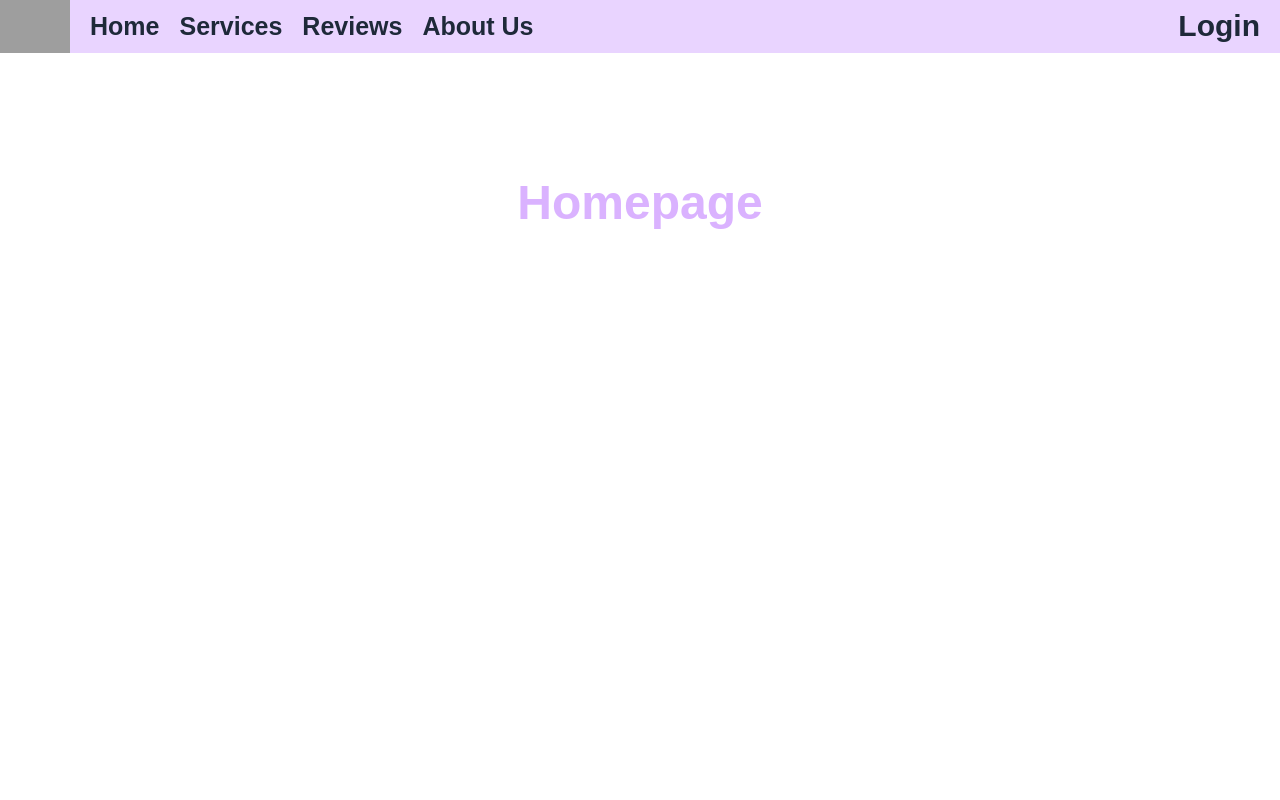
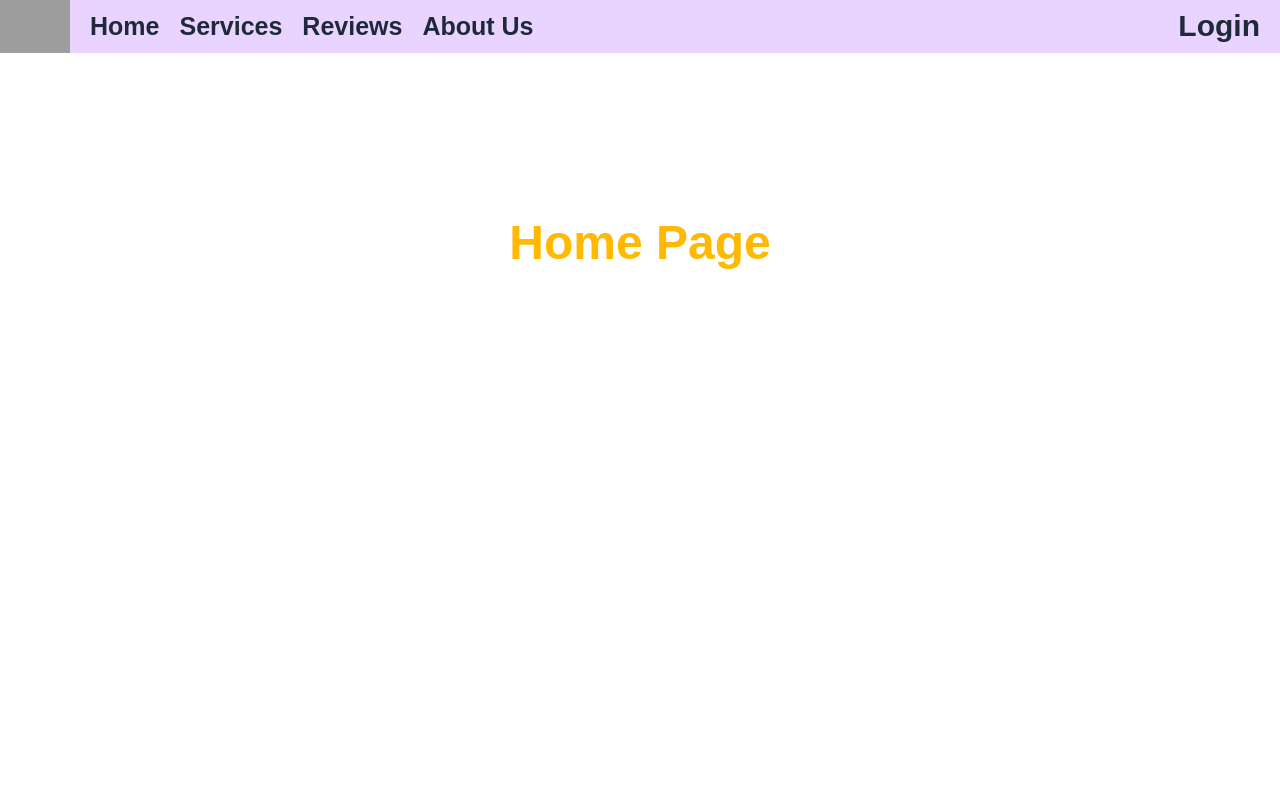
Before and after one commit to mjh-shikder/Next-Core-Concepts, a Next.js app: page / in a window 1280 px wide. Shown: the top 800 px of the page. Built offline with nearby package versions, Linux system fonts and the light colour scheme; grey boxes are pictures that could not be loaded.

Commit message:
Force chace added to review and service page and review page updated

```diff
--- a/src/Fetching/ServicesFetching.js
+++ b/src/Fetching/ServicesFetching.js
@@ -13,7 +13,9 @@ export const getAllServices = async (searchParams) => {
     console.log(getParams);
 
     const res = await fetch(
-        `https://car-washing-system-cleanify-server.vercel.app/api/v1/services?${getParams}`,
+        `https://car-washing-system-cleanify-server.vercel.app/api/v1/services?${getParams}`, {
+            cache: "force-cache"
+        }
     );
     const data = await res.json();
     return data;
--- a/src/Fetching/reviews.js
+++ b/src/Fetching/reviews.js
@@ -5,7 +5,9 @@ export const getAllReviews = async (searchParams) => {
     const getParams = new URLSearchParams(searchParams).toString();
     console.log(getParams);
 
-    const res = await fetch(`${process.env.NEXT_URL}/api/reviews?${getParams}`);
+    const res = await fetch(`${process.env.NEXT_URL}/api/reviews?${getParams}`, {
+        cache: "force-cache", // default: no-store
+    });
 
     const data = await res.json();
     return data;
--- a/src/app/(withCommonLayout)/page.jsx
+++ b/src/app/(withCommonLayout)/page.jsx
@@ -3,8 +3,8 @@ import React from 'react';
 const HomePage = () => {
     return (
       <div>
-        <h1 className="h-[300px] flex items-center justify-center font-bold text-5xl text-purple-300">
-          Homepage
+        <h1 className="h-75 flex items-center justify-center font-bold text-5xl text-amber-400  rounded-2xl mt-10 ">
+          Home Page
         </h1>
       </div>
     );
--- a/src/app/(withCommonLayout)/reviews/page.jsx
+++ b/src/app/(withCommonLayout)/reviews/page.jsx
@@ -37,11 +37,11 @@ const ReviewsPage = async () => {
               >
                 {/* Reviewer */}
                 <div className="flex items-center gap-3 mb-4">
-                  <div className="w-10 h-10 rounded-full bg-primary text-white flex items-center justify-center font-semibold">
-                    {review.name}
+                  <div className="w-10 h-10 rounded-full bg-gray-400 text-purple-600 flex items-center justify-center font-semibold">
+                    {review.name?.[0].toUpperCase()}
                   </div>
                   <div>
-                    <h3 className="font-semibold text-gray-800">
+                    <h3 className="font-semibold text-purple-600">
                                 {review?.name}
                     </h3>
                   </div>
```
